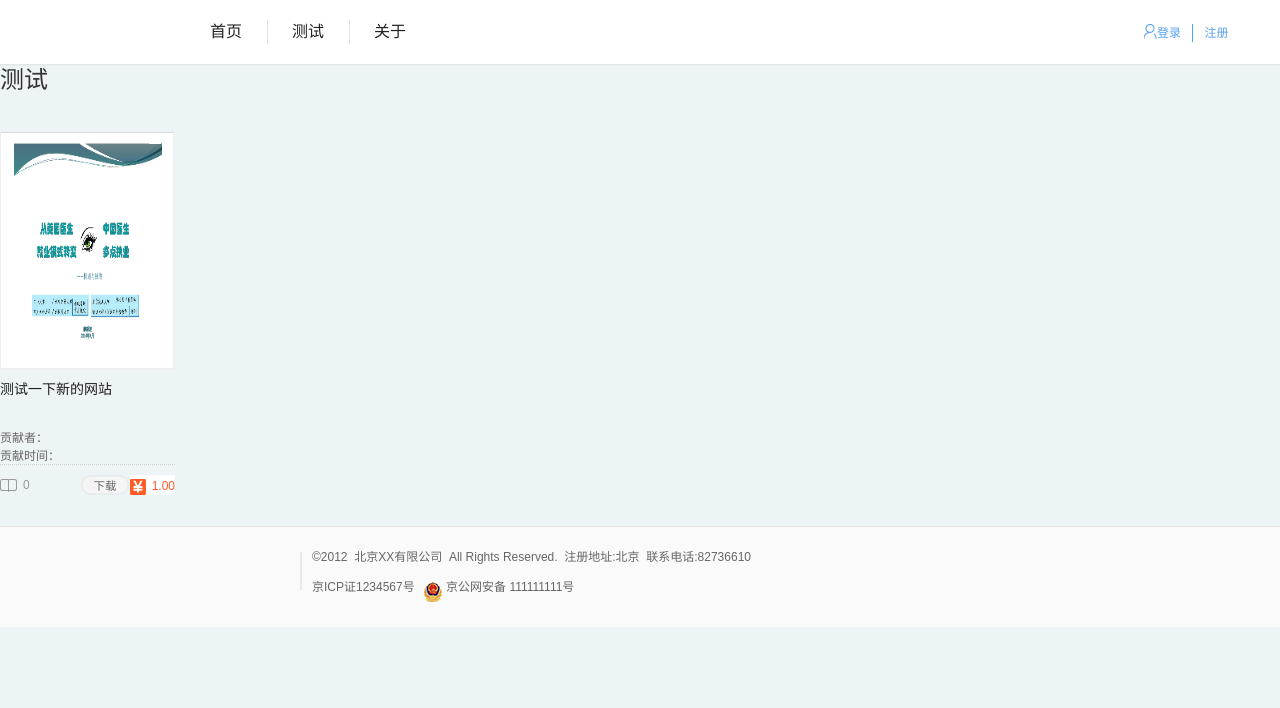
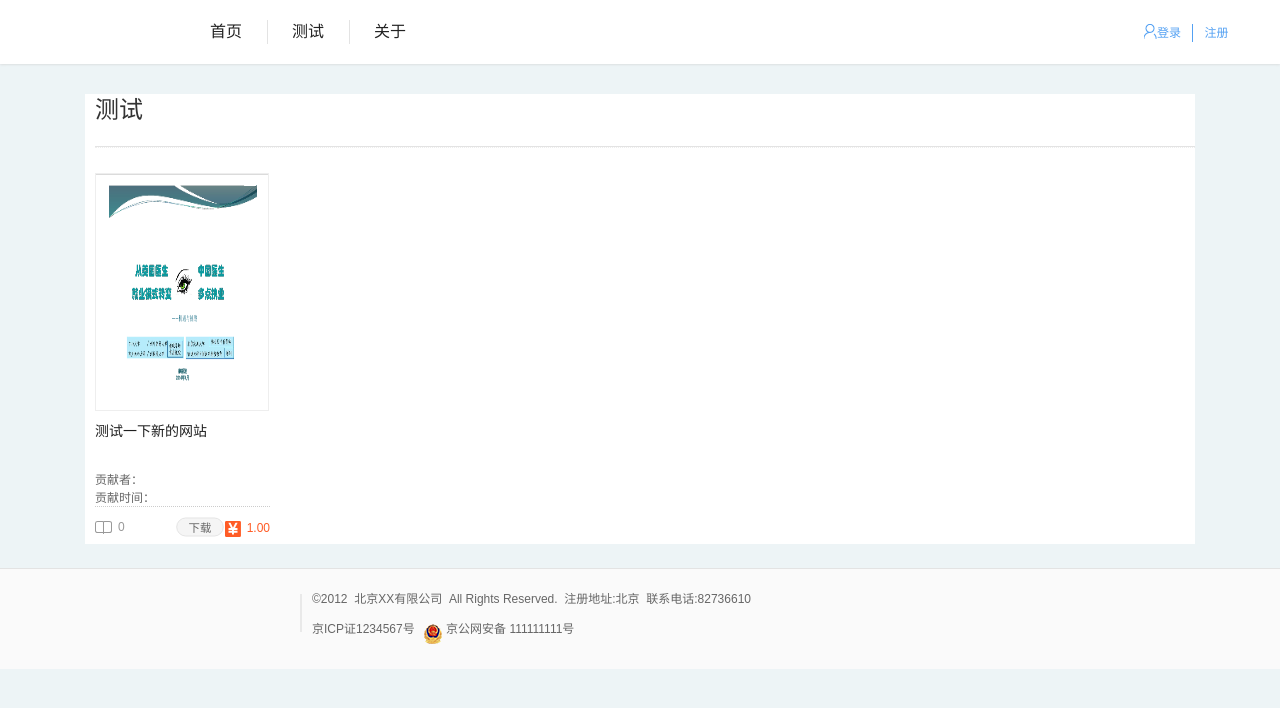
Before and after one commit to lj2tj/SimpleBlog, a Django app: page / in a window 1280 px wide. Shown: the top 708 px of the page. Run offline with Django 3.2, Linux system fonts and the light colour scheme; data comes from the database, SQL or seed files in the repository; some libraries are stand-ins or nearby versions.

Commit message:
modify the style of show list

```diff
--- a/blog/static/blog/css/doc_list.css
+++ b/blog/static/blog/css/doc_list.css
@@ -1,3 +1,14 @@
+.empty_list {width: 100%; height: 80px; text-align: center; margin-top: 30px; font: "Microsoft YaHei", "微软雅黑", "Microsoft JhengHei", "华文黑体", STHeiti, sans-serif; font-size: x-large; color: #8B008B;}
+.leftwdlist{ width:834px; float:left;}
+.liebietitle{ border-bottom: 1px solid #E3E3E3; padding-bottom:10px; margin-left: 10px;}
+.liebietitle a{ margin-top: 10px;}
+.liebietitle h3{cursor: pointer;}
+.rmwdiconbig,.zxwdiconbig{ color: #333; float: left; font-size: 24px; font-weight: 300; height: 32px; line-height: 32px; width: 60%;}
+.rmwdlistbox {border-top: 1px dotted #eee; margin-left: 10px;}
+.rmwdlistbox li{ width:175px; float: left; margin-top: 25px; margin-right:30px;}
+.rmwdlistbox li:nth-child(6){ margin-right: 0px;}
+.rmwdlistbox li:nth-child(6n+0){margin-right:0px;}
+
 .wxtips{ width: 480px; margin: auto; margin-top: 25px;}
 .wxtips p{ color:#222; font-size: 12px; height: 20px; line-height: 20px;}
 .wxtips span{ height: 20px; line-height: 20px; font-size: 12px; color:#444444; display: block;}
@@ -134,9 +145,6 @@
 .success .jxscbtn a{ width:140px; height:36px; font-size:16px; color:#fff; line-height:36px; text-align:center; border-radius:4px; background:#00CC99; display:block; margin:0 auto;}
 .success .jxscbtn a:hover{ background:#00A87E;}
 .listfenleib{ }
-.rmwdiconbig,.zxwdiconbig{ color: #333; float: left; font-size: 24px; font-weight: 300; height: 32px; line-height: 32px; width: 60%;}
-.rmwdlistbox li{ width:175px; float: left; margin-top: 25px; margin-right:30px;}
-.rmwdlistbox li:nth-child(6){ margin-right: 0px;}
 .zqlistpicd{ width:174px; height:238px; overflow: hidden; display: block; position: relative;border:1px solid #eee;}
 .zqlistpicd img{ display: block; width:174px; height:238px;-webkit-transition: all 0.2s linear;
 	transition: all 0.2s linear;
@@ -147,8 +155,6 @@
 .zqlisttitled{ height: 45px; display:block; font-size:14px; width: 100%; margin:10px 0px 5px 0px; color: #1F1F1F; overflow: hidden; line-height: 150%;}
 .zqlisttitled:hover{ color:#3B97F6; font-weight:400;}
 .wdlisttitle{ color: #333; float: left; font-size: 24px; font-weight: 300; height: 32px; line-height: 32px; width: 60%;}
-.liebietitle h3{cursor: pointer;}
-.rmwdlistbox li:nth-child(6n+0){margin-right:0px;}
 .rmkjlistbox li{ width: 216px; float: left; margin-top: 25px; margin-right:30px;}
 .rmkjlistbox li:nth-child(5n+0){ margin-right: 0px;}
 .rmkjlistbox .zqlistpicc{ width: 216px;  height: 122px; overflow: hidden; display: block; position: relative;}
@@ -299,8 +305,6 @@
     width: 140px;
     margin-top: 70px;}
 
-
-
 .zxqikanbox li{ width: 141px; float: left; margin-top: 25px; margin-right: 20px;}
 .zxqikanbox li:nth-child(2n+0){ margin-right: 0px;}
 
@@ -311,9 +315,6 @@
 	-ms-transition: all 0.2s linear;
 	-o-transition: all 0.2s linear;}
 .shortzhqu{ width: 1200px; margin: auto; margin-top: 25px;}
-.yxkwdboxshort{  width: 834px; background:#FFF;}
-.yxkwdboxshortlef{float: left;width:834px; }
-.yxkwdboxshortlef ul li{}
 .zuqubox li{ width:258px; float: left; margin-right:30px;}
 .zuqubox li:nth-child(3n+0){ margin-right:0px;}
 .zuqubox .zqlistpic{ width: 230px; height: 143px; display: block; text-align: center; overflow: hidden;}
--- a/blog/static/blog/css/style.css
+++ b/blog/static/blog/css/style.css
@@ -496,11 +496,7 @@ a.backToTop:hover {
     background-image: url(img/backtotop_hover.png);
 }
 
-#main {
-    float: left;
-    overflow-x: hidden;
-    width: 100%
-}
+#main { width:100%; margin:30px auto 0px auto; background:#FFF;}
 
 .post {
     font-family: Arial,"Microsoft YaHei","微软雅黑";
--- a/blog/templates/blog/index_summary.html
+++ b/blog/templates/blog/index_summary.html
@@ -3,17 +3,18 @@
 {% load staticfiles %}
 <link rel="stylesheet" href="{% static 'blog/css/doc_list.css' %}">
 
+<div class="container">
+    <div class="col-lg-12">
+        <div id="main">
         {% for tag in tag_list %}
-<div class="yxkwdbox">
             <div class="liebietitle">
                 <p class="rmwdiconbig" onclick="window.location.href = '/tag/{{ tag.id }}';">{{ tag.name }}</p>
-        <a href="" target="_blank"></a>
                 <div class="clear"></div>
             </div>
             <div class="rmwdlistbox">
                 <ul>
-        {% if not article_list %}
-            <p>还没有上传文档</p>
+                {% if not tag.article_set.all %}
+                    <p class="empty_list">还没有上传文档</p>
                 {% else %}
                     {% for article in tag.article_set.all %}
                         <li>
@@ -32,11 +33,11 @@
                         </li>
                     {% endfor %}
                 {% endif %}
+                </ul>
                 <div class="clear"></div>
-        </ul>
+            </div>
+        {% endfor %}
       </div>
     </div>
-
-{% endfor %}
-
+</div>
 {% endblock %}
```
Lines whose indentation alone changed are shown as unchanged.
